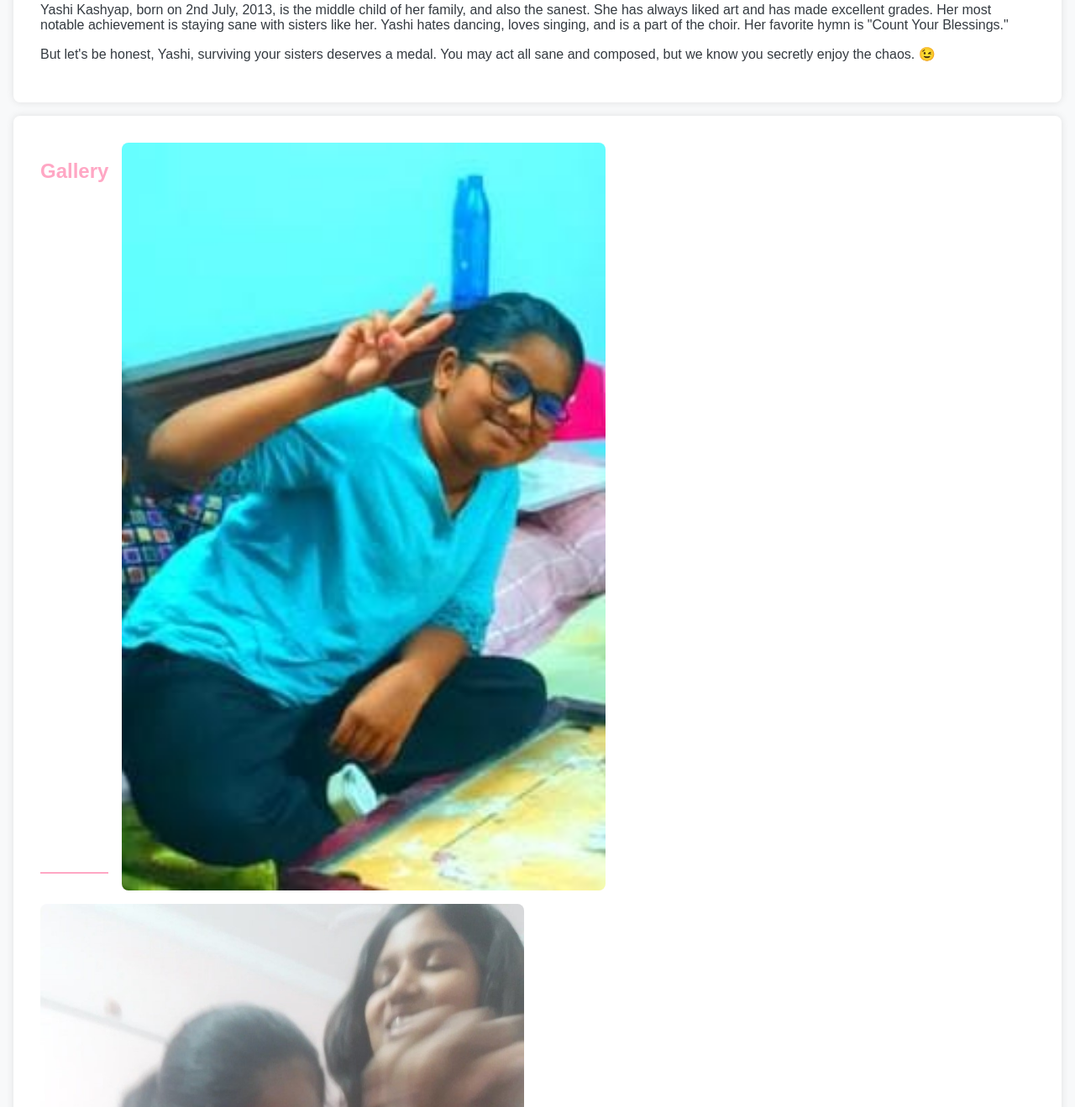
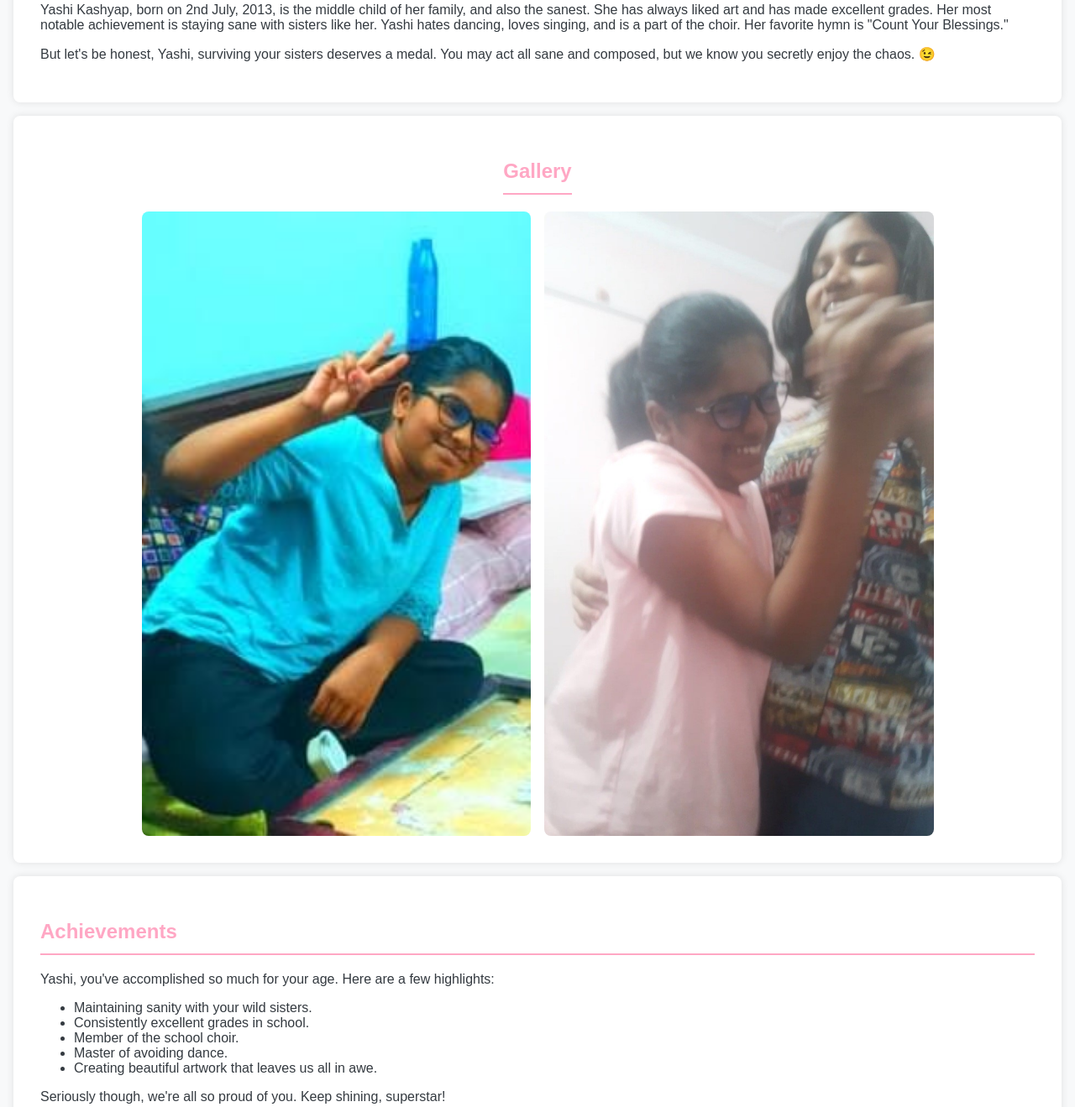
Before and after one commit to YashikaMishra289/happy-birthday-yashi, a plain HTML site: page index.html in a window 1280 px wide. Shown: the part 283-1602 px from the top of the page at 84% size. Drawn offline with Linux system fonts and the light colour scheme.

Commit message:
Update index.html

```diff
--- a/index.html
+++ b/index.html
@@ -50,8 +50,14 @@
         }
         .gallery {
             display: flex;
+            flex-direction: column;
+            align-items: center;
+        }
+        .gallery-container {
+            display: flex;
             flex-wrap: wrap;
             gap: 1em;
+            justify-content: center;
         }
         .gallery img {
             width: calc(50% - 1em);
@@ -108,8 +114,10 @@
     </section>
     <section id="gallery" class="gallery">
         <h2>Gallery</h2>
-        <img src="Img.jpg" alt="Yashi's Image 1">
-        <img src="Img2.jpg" alt="Yashi's Image 2">
+        <div class="gallery-container">
+            <img src="Img.jpg" alt="Yashi's Image 1">
+            <img src="Img2.jpg" alt="Yashi's Image 2">
+        </div>
     </section>
     <section id="achievements">
         <h2>Achievements</h2>
@@ -117,7 +125,7 @@
         <ul>
             <li>Maintaining sanity with your wild sisters.</li>
             <li>Consistently excellent grades in school.</li>
-            <li>Ex-Member of the school choir.</li>
+            <li>Member of the school choir.</li>
             <li>Master of avoiding dance.</li>
             <li>Creating beautiful artwork that leaves us all in awe.</li>
         </ul>
```
